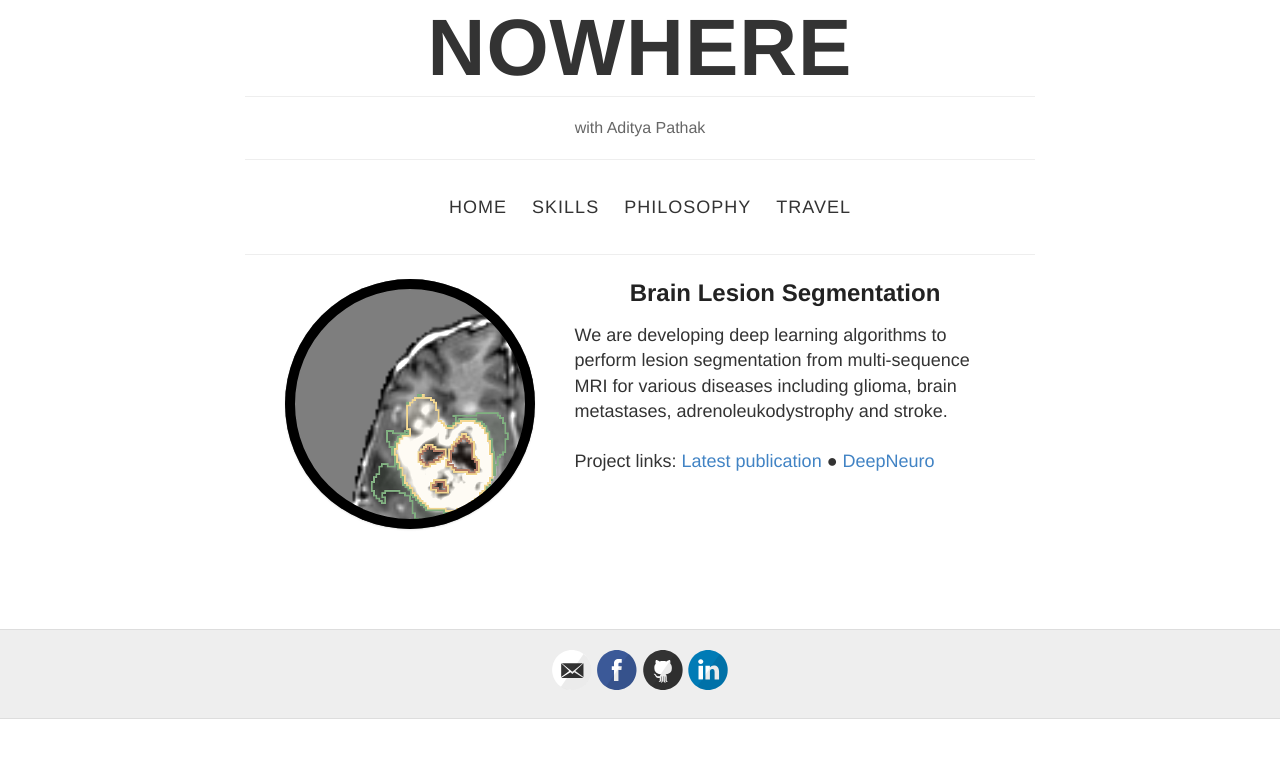
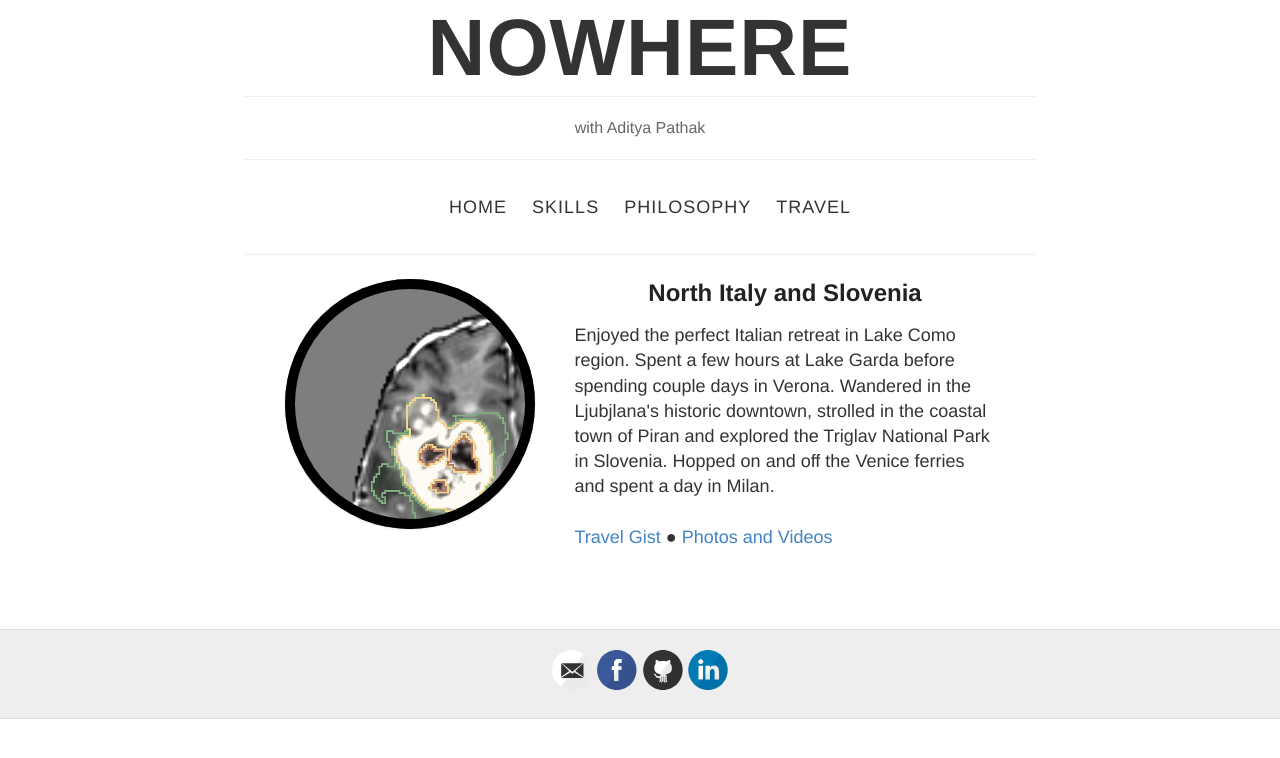
Before and after one commit to adtypthk/nowhere, a Jekyll site: the page built from travel.html, in a window 1280 px wide. Shown: the top 758 px of the page. Built offline with Jekyll 4.4.1, drawn with Linux system fonts in a browser that asks for light colours.

Commit message:
Update travel.html

```diff
--- a/travel.html
+++ b/travel.html
@@ -4,16 +4,16 @@ title: Travel
 permalink: /travel/
 ---
 
-<div class="research-topic" id="brain_les">
+<div class="research-topic" id="costarica_main">
 
 <div class="research-bubble-wrapper">
 <div class="research-bubble" style="background-image: url(../images/research/brainseg.png);"></div>
 </div>
 
 <div class="research-text">
-<h2>Brain Lesion Segmentation</h2>
-We are developing deep learning algorithms to perform lesion segmentation from multi-sequence MRI for various diseases including glioma, brain metastases, adrenoleukodystrophy and stroke.
+<h2>North Italy and Slovenia</h2>
+Enjoyed the perfect Italian retreat in Lake Como region. Spent a few hours at Lake Garda before spending couple days in Verona. Wandered in the Ljubjlana's historic downtown, strolled in the coastal town of Piran and explored the Triglav National Park in Slovenia. Hopped on and off the Venice ferries and spent a day in Milan.
 <br /><br />
-Project links: <a href="https://arxiv.org/abs/1709.02967" target="_blank">Latest publication</a> &#9679; <a href="https://github.com/QTIM-Lab/DeepNeuro" target="_blank">DeepNeuro</a>
+ <a href="" target="_blank">Travel Gist</a> &#9679; <a href="" target="_blank">Photos and Videos</a>
 </div>
 </div>
```
